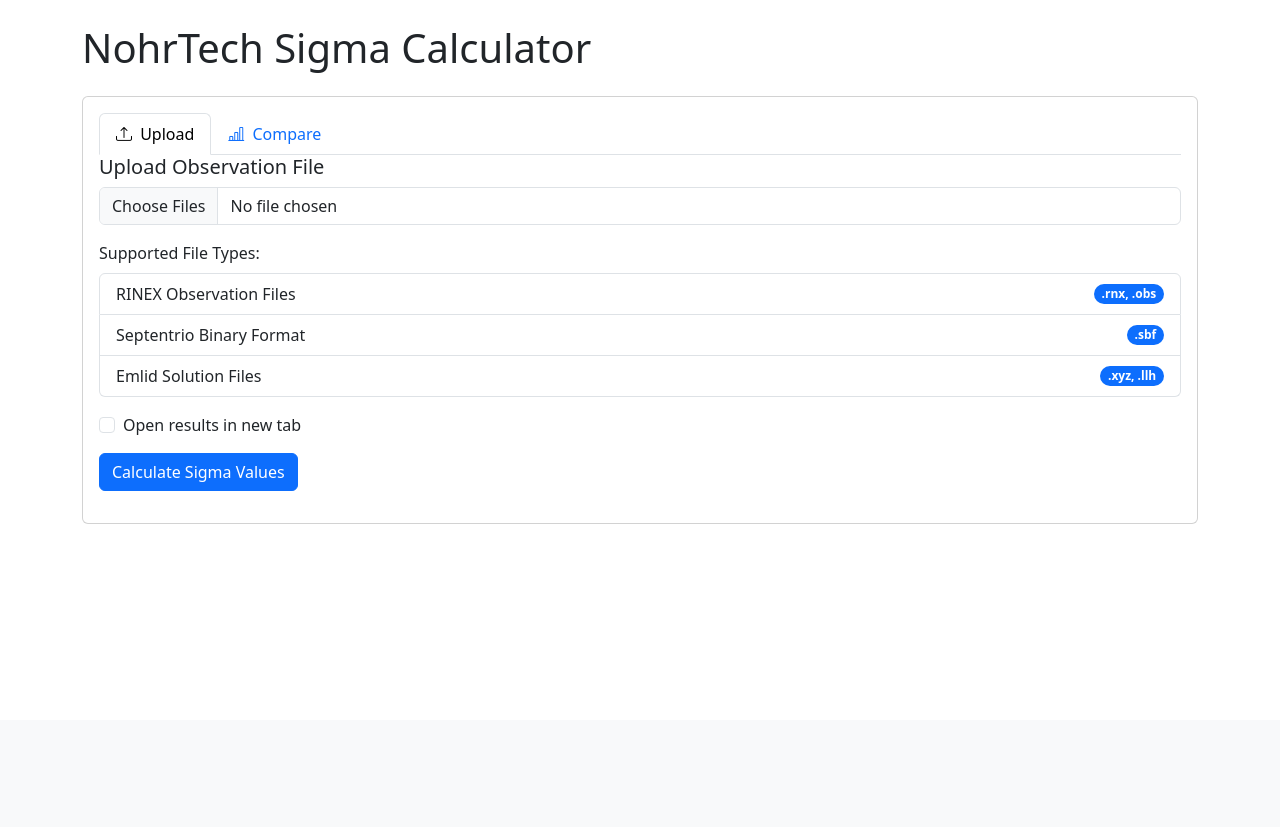
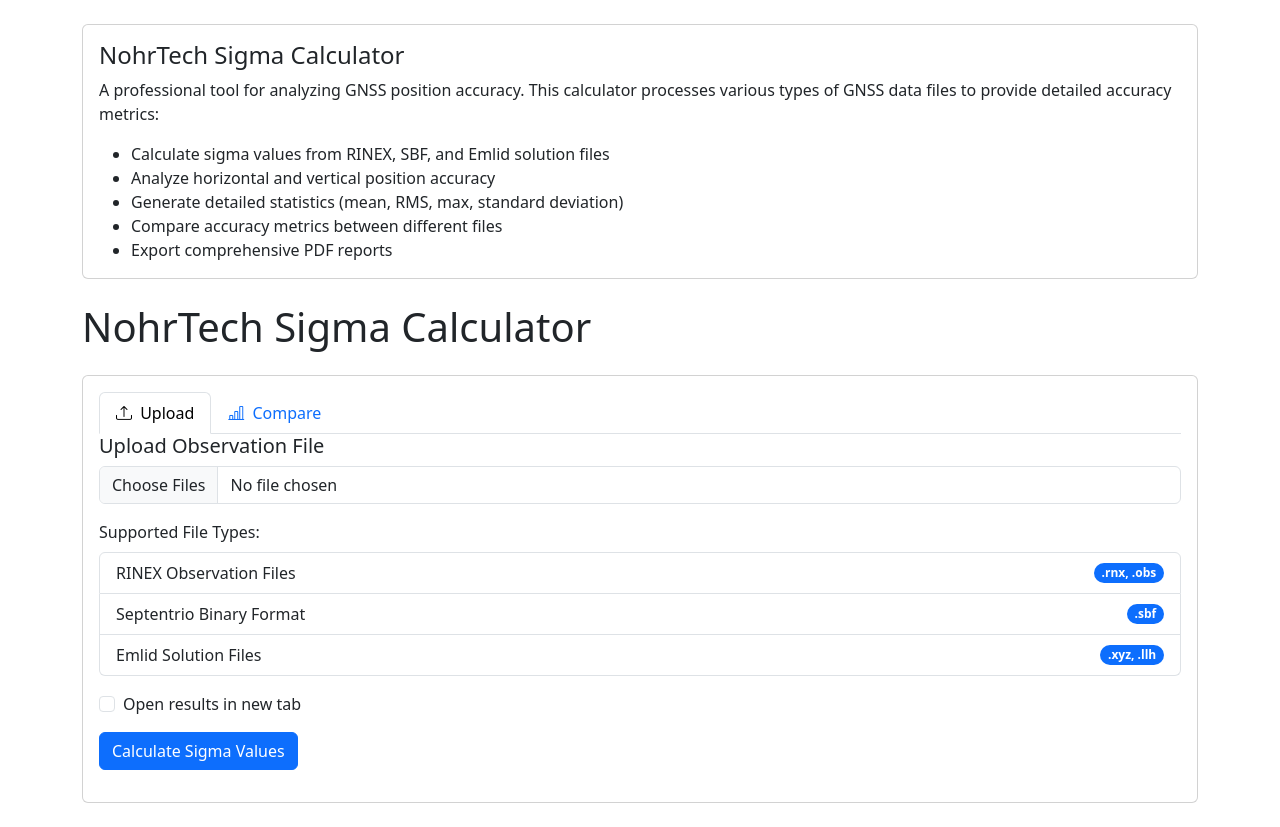
Before and after one commit to nohrtech/sigma-calculator, a Flask app: page / in a window 1280 px wide. Shown: the part 80-907 px from the top of the page. Before the commit the page ends 604 px from the top, so only its background shows below. Run offline with Flask 3, Linux system fonts and the light colour scheme; some libraries are stand-ins or nearby versions.

Commit message:
Add tool description to index page
- Add descriptive card at the top of the page
- List key features and capabilities
- Improve page layout and organization

```diff
--- a/templates/index.html
+++ b/templates/index.html
@@ -57,6 +57,28 @@
     </nav>
 
     <div class="container mt-4">
+        <div class="row mb-4">
+            <div class="col-12">
+                <div class="card">
+                    <div class="card-body">
+                        <h4 class="card-title">NohrTech Sigma Calculator</h4>
+                        <p class="card-text">
+                            A professional tool for analyzing GNSS position accuracy. This calculator processes various types of GNSS data files to provide detailed accuracy metrics:
+                        </p>
+                        <ul class="mb-0">
+                            <li>Calculate sigma values from RINEX, SBF, and Emlid solution files</li>
+                            <li>Analyze horizontal and vertical position accuracy</li>
+                            <li>Generate detailed statistics (mean, RMS, max, standard deviation)</li>
+                            <li>Compare accuracy metrics between different files</li>
+                            <li>Export comprehensive PDF reports</li>
+                        </ul>
+                    </div>
+                </div>
+            </div>
+        </div>
+
+        <div class="row">
+            <div class="col-12">
                 <h1 class="mb-4">NohrTech Sigma Calculator</h1>
 
                 <div class="card mb-4">
```
Lines whose indentation alone changed are shown as unchanged.
